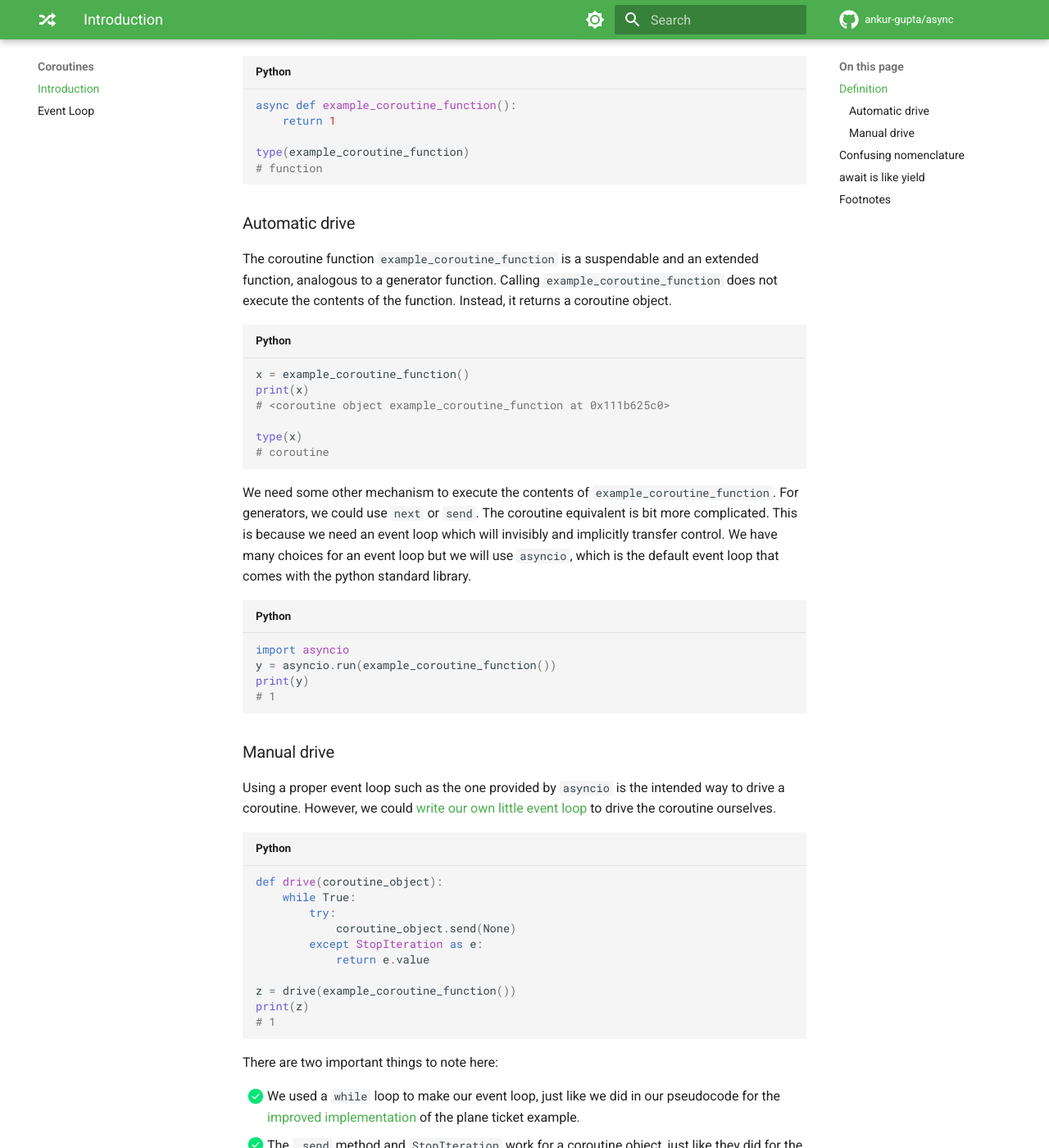
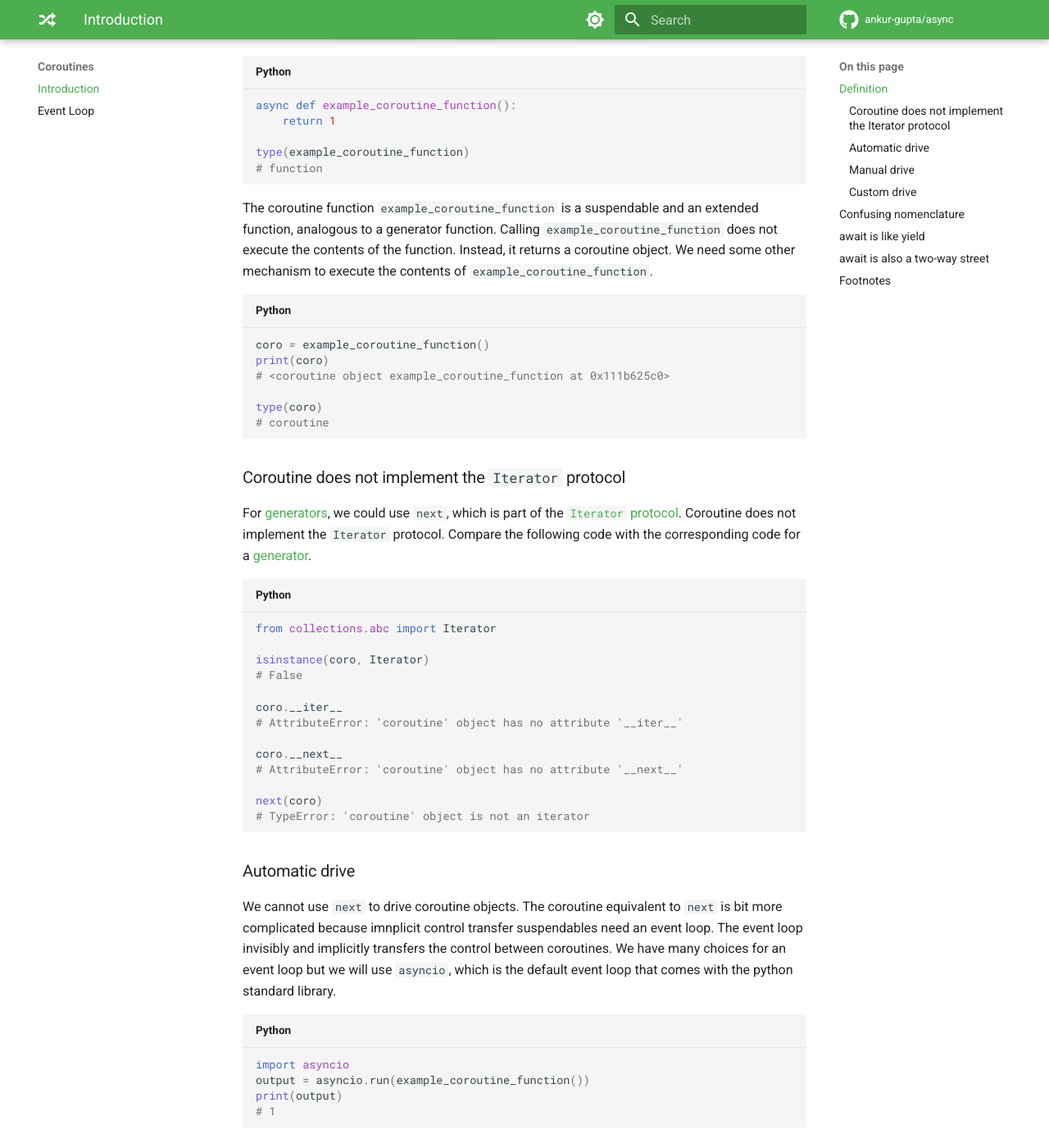
Before and after one commit to ankur-gupta/async, an MkDocs documentation site: the page built from docs/coroutines/introduction.md, in a window 1280 px wide and 1400 px high, scrolled down 749 px. Shown: the whole window at 82% size. Built offline with MkDocs 1.6.1 and Material for MkDocs 9.7.7, drawn with Linux system fonts in a browser that asks for light colours; comment, search, counter and statistics services are not loaded; some of the changed text lies outside the part shown.

Commit message:
Mid-writeup for coroutine

````diff
--- a/docs/coroutines/introduction.md
+++ b/docs/coroutines/introduction.md
@@ -31,34 +31,81 @@ type(example_coroutine_function)
 # function
 ```
 
-### Automatic drive
 The coroutine function `example_coroutine_function` is a suspendable and an extended function,
 analogous to a generator function. Calling `example_coroutine_function` does not execute
 the contents of the function. Instead, it returns a coroutine object.
+We need some other mechanism to execute the contents of `example_coroutine_function`.
 
 ```python
-x = example_coroutine_function()
-print(x)
+coro = example_coroutine_function()
+print(coro)
 # <coroutine object example_coroutine_function at 0x111b625c0>
 
-type(x)
+type(coro)
 # coroutine
 ```
 
-We need some other mechanism to execute the contents of `example_coroutine_function`.
-For generators, we could use `next` or `send`. The coroutine equivalent is bit more complicated.
-This is because we need an event loop which will invisibly and implicitly transfer control.
+### Coroutine does not implement the `Iterator` protocol
+For [generators](/generators/a-better-way-to-drive/#__next__-is-a-part-of-iterator-protocol),
+we could use `next`, which is part of the
+[`Iterator` protocol](https://docs.python.org/3/glossary.html#term-iterator).
+Coroutine does not implement the `Iterator` protocol. Compare the following code
+with the corresponding code for a
+[generator](/generators/a-better-way-to-drive/#generator-implements-iterator-protocol).
+
+```python
+from collections.abc import Iterator
+
+isinstance(coro, Iterator)
+# False
+
+coro.__iter__
+# AttributeError: 'coroutine' object has no attribute '__iter__'
+
+coro.__next__
+# AttributeError: 'coroutine' object has no attribute '__next__'
+
+next(coro)
+# TypeError: 'coroutine' object is not an iterator
+```
+
+### Automatic drive
+We cannot use `next` to drive coroutine objects. The coroutine equivalent to `next`
+is bit more complicated because imnplicit control transfer suspendables need an event loop.
+The event loop invisibly and implicitly transfers the control between coroutines.
 We have many choices for an event loop but we will use `asyncio`, which is the default
 event loop that comes with the python standard library.
 
 ```python
 import asyncio
-y = asyncio.run(example_coroutine_function())
-print(y)
+output = asyncio.run(example_coroutine_function())
+print(output)
 # 1
 ```
 
 ### Manual drive
+We previously saw that for generators, `next(generator_object)` was equivalent to
+`generator_object.send(None)`. For coroutines, `next` doesn't work but `send` does.
+`send` method has the same semantics as with
+[generators](/generators/mechanics-by-examples/#drive-using-send):
+
+- `send` requires one argument
+- coroutine needs to be primed before we can send a non-`None` value
+- `send(None)` works but the value is received by `await` (we'll study `await` [later](/coroutines/introduction/#await-is-like-yield))
+
+```python
+example_coroutine_function().send()
+# TypeError: coroutine.send() takes exactly one argument (0 given)
+
+example_coroutine_function().send('something')
+# TypeError: can't send non-None value to a just-started coroutine
+
+# There was no `await` in the coroutine function
+example_coroutine_function().send(None)
+# StopIteration: 1
+```
+
+### Custom drive
 Using a proper event loop such as the one provided by `asyncio` is the intended way to drive
 a coroutine. However, we could
 [write our own little event loop](https://stackoverflow.com/questions/52783605/how-to-run-a-coroutine-outside-of-an-event-loop)
@@ -72,17 +119,20 @@ def drive(coroutine_object):
         except StopIteration as e:
             return e.value
 
-z = drive(example_coroutine_function())
-print(z)
+output = drive(example_coroutine_function())
+print(output)
 # 1
 ```
 There are two important things to note here:
 
-- [x] We used a `while` loop to make our event loop, just like we did in our pseudocode for the
+- We used a `while` loop to make our event loop, just like we did in our pseudocode for the
 [improved implementation](/suspendables/control/#improved-implementation) of the plane
 ticket example.
-- [x] The `.send` method and `StopIteration` work for a coroutine object, just like
+- The `.send` method and `StopIteration` work for a coroutine object, just like
 they did for the [generator object](/generators/mechanics-by-examples/#drive-using-send).
+
+Finally, our event loop is very rudimentary and will not work even with slightly more
+complicated toy examples.
 
 ## Confusing nomenclature
 Like the word _generator_, the word _coroutine_ is ambiguous.
@@ -117,9 +169,22 @@ any arbitrary value but `await` only allows us to await an `Awaitable` object.
     # TypeError: object int can't be used in 'await' expression
     ```
 
+=== "Also Fails"
+
+    ```python
+    async def print_await_print():
+        print('Starting execution')
+        await  # await needs something to await
+        print('Ending execution')
+    # SyntaxError: invalid syntax
+
+    ```
+
 === "Works"
 
     ```python
+    import asyncio
+
     async def print_sleep_print():
         print('Starting execution')
         await asyncio.sleep(1)  # This is a coroutine (which is an Awaitable)
@@ -139,9 +204,44 @@ A coroutine is also an `Awaitable` object as you can see from the
 [definition](https://github.com/python/cpython/blob/d5d3249e8a37936d32266fa06ac20017307a1f70/Lib/_collections_abc.py#L114)
 of a `Coroutine`.
 
+## `await` is also a two-way street
+=== "Fails"
+
+    ```python
+    import asyncio
+
+    async def await_sleep():
+        print('Starting execution')
+        value1 = await asyncio.sleep(1, result=2)
+        print(value1)
+        value2 = await asyncio.sleep(1, result=3)
+        print(value2)
+        print('Ending execution')
+
+    # This will fail because `asyncio.sleep(1)` needs an event loop!
+    await_sleep().send(None)
+    # RuntimeError: no running event loop
+    ```
+
+=== "Works"
+
+```python
+async def no_await(x):
+    return x * x
+
+async def await_no_await():
+    print('Starting execution')
+    value1 = await no_await(2)
+    print(value1)
+    value2 = await no_await(3)
+    print(value2)
+    print('Ending execution')
+
+await_no_await().send(None)
+
+```
 
 
-Coroutine does not have a `__next__` method.
 
 From https://github.com/python/cpython/blob/d5d3249e8a37936d32266fa06ac20017307a1f70/Lib/_collections_abc.py#L57:
 ```python
@@ -179,6 +279,9 @@ https://docs.python.org/3/whatsnew/3.6.html?highlight=yield#pep-525-asynchronous
 "A notable limitation of the Python 3.5 implementation is that it was not possible to use await and yield in the same function body. In Python 3.6 this restriction has been lifted, making it possible to define asynchronous generators:" -->
 
 
+<!-- Deals with async generators: important https://peps.python.org/pep-0492/#why-aiter-does-not-return-an-awaitable -->
+
+
 ## Footnotes
 [^1]:
     We are purposefully ignoring the existence of generator-based coroutines which
--- a/mkdocs.yml
+++ b/mkdocs.yml
@@ -127,8 +127,6 @@ markdown_extensions:
   # https://squidfunk.github.io/mkdocs-material/reference/data-tables/#configuration
   - tables
 
-
-
 plugins:
   # https://squidfunk.github.io/mkdocs-material/setup/adding-a-git-repository/#revisioning
   - git-revision-date-localized:
@@ -159,7 +157,10 @@ nav:
     - Mechanics by Examples: generators/mechanics-by-examples.md
     - yield from: generators/yield-from.md
     - Examples: generators/examples.md
-    - History: generators/history.md
+    # - History: generators/history.md
   - Coroutines:
     - Introduction: coroutines/introduction.md
     - Event Loop: coroutines/eventloop.md
+  - Review:
+    - Generators vs Coroutines: review/generators-v-coroutines.md
+    - Asynchronous Generator: review/asynchronous-generator.md
````
Also changed, not shown: other parts of docs/coroutines/introduction.md (+3 -1 lines), docs/generators/a-better-way-to-drive.md (+22 -1 lines), docs/review/generators-v-coroutines.md (added, +17 -0 lines), docs/suspendables/buying-a-plane-ticket.md (+1 -1 lines), docs/suspendables/control.md (+10 -1 lines), docs/review/async-for-with.md (added), docs/review/asynchronous-generator.md (added), docs/review/nuggets.md (added).
